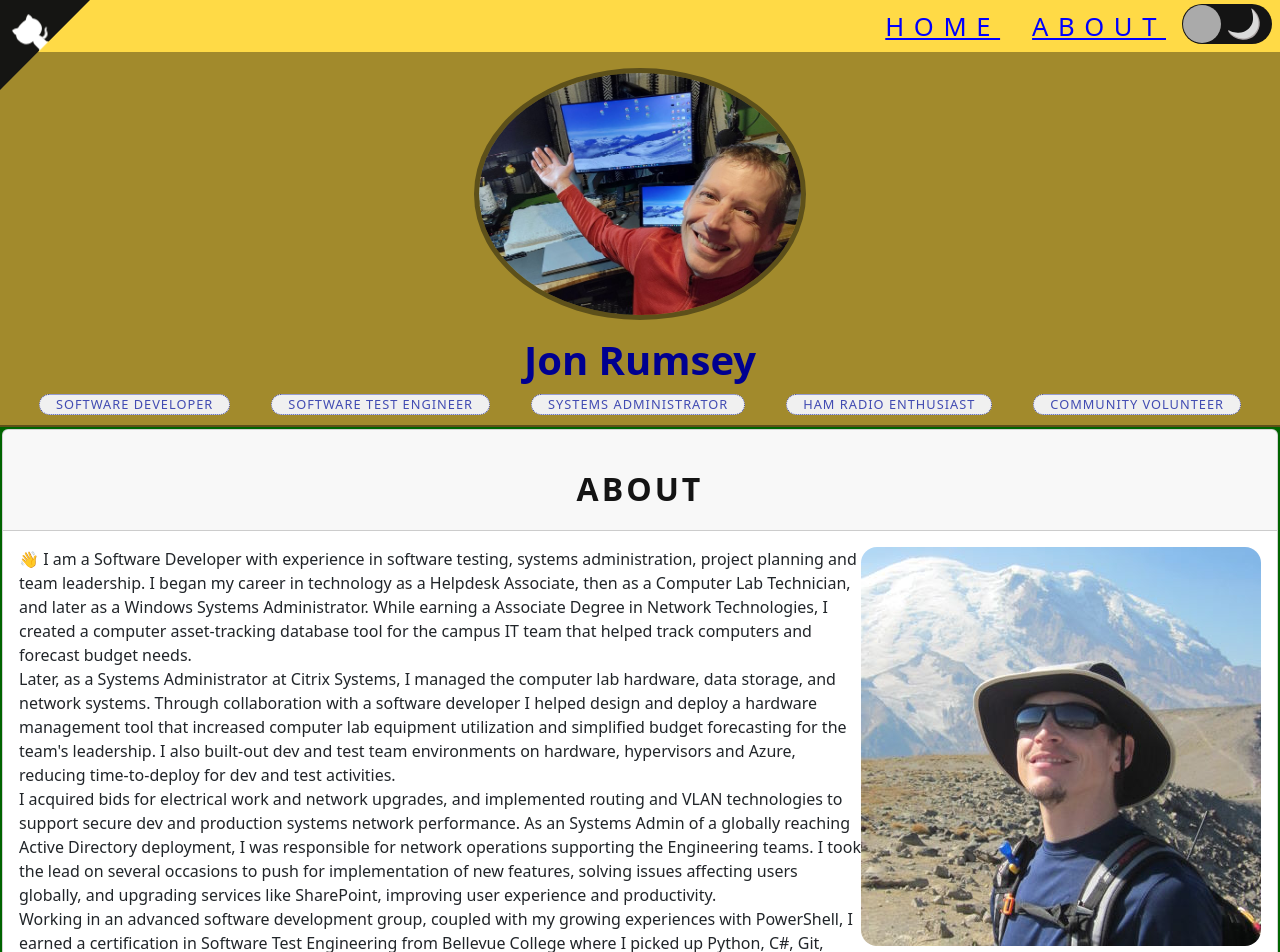
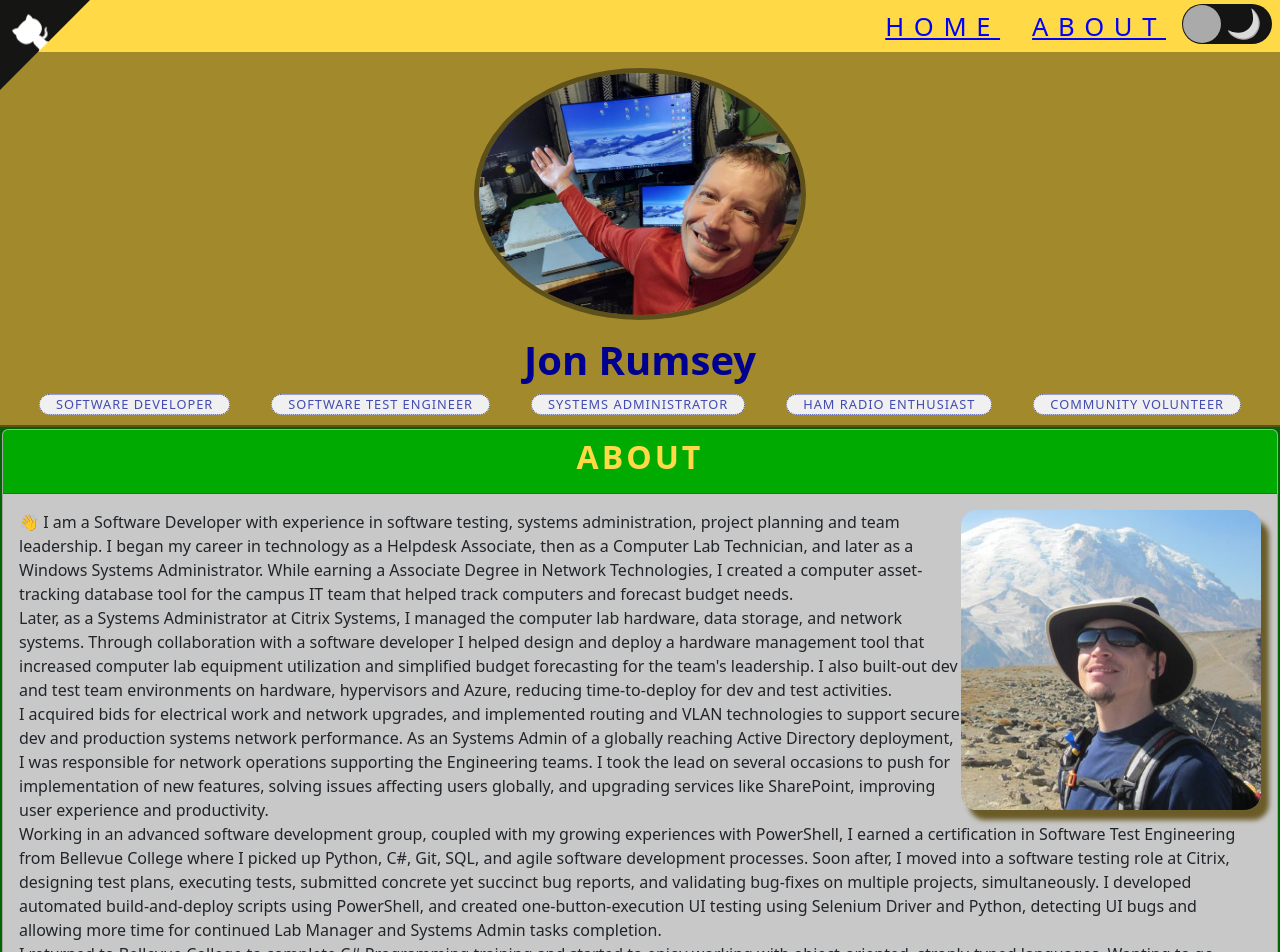
Before and after one commit to nojronatron/portfolio, a React (Vite) app: page /about in a window 1280 px wide. Shown: the top 952 px of the page. Built offline with nearby package versions, Linux system fonts and the light colour scheme.

Commit message:
refine, fix theme code, colors, effects.

```diff
--- a/src/scss/themes/theme-dark.scss
+++ b/src/scss/themes/theme-dark.scss
@@ -59,10 +59,19 @@ body[data-theme='dark'] {
   }
 
   #about {
-    background: var(--jrcolor-darkgreen);
+    background: var(--jrcolor-brown);
 
     h1 {
-      color: var(--jrcolor-black);
+      padding: 0px;
+    }
+
+    .card {
+      background-color: var(--jrcolor-darkgray);
+    }
+
+    .card-header,
+    .card-footer {
+      background-color: var(--jrcolor-darkgreen);
     }
   }
 
@@ -88,6 +97,17 @@ body[data-theme='dark'] {
     -webkit-box-shadow: 0 10px 20px var(--jrcolor-black);
     -moz-box-shadow: 0 10px 20px var(--jrcolor-black);
     box-shadow: 0 10px 20px var(--jrcolor-black);
+  }
+
+  .profile-pic {
+    width: 300px;
+    height: 300px;
+    box-shadow: 8px 10px 5px 0px var(--jrcolor-darkyellow);
+
+    @media (max-width: 600px) {
+      width: 150px;
+      height: 150px;
+    }
   }
 
   #skills {
--- a/src/scss/themes/theme-light.scss
+++ b/src/scss/themes/theme-light.scss
@@ -51,7 +51,19 @@ body[data-theme='light'] {
     background: var(--jrcolor-darkgreen);
 
     h1 {
-      color: var(--jrcolor-black);
+      padding: 0px;
+    }
+
+    .card {
+      background-color: var(--jrcolor-mediumgray);
+    }
+
+    .card-header {
+      background-color: var(--jrcolor-lightgreen);
+    }
+
+    .card-footer {
+      background-color: var(--jrcolor-darkgray);
     }
   }
 
@@ -138,6 +150,17 @@ body[data-theme='light'] {
     box-shadow: 0 10px 20px var(--jrcolor-black);
   }
 
+  .profile-pic {
+    width: 300px;
+    height: 300px;
+    box-shadow: 8px 10px 5px 0px var(--jrcolor-brown);
+
+    @media (max-width: 600px) {
+      width: 150px;
+      height: 150px;
+    }
+  }
+
   section {
     border-bottom: var(--jrcolor-darkyellow) 2px solid;
   }
```
